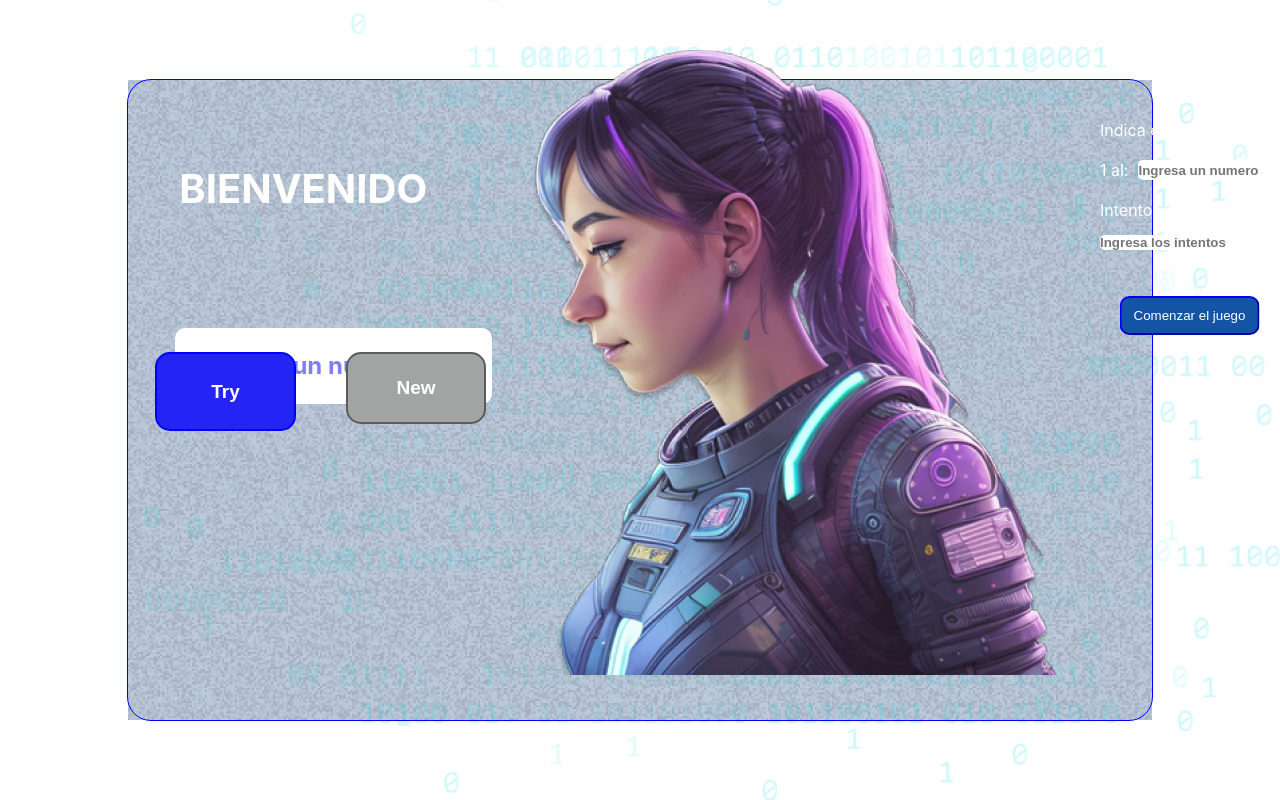
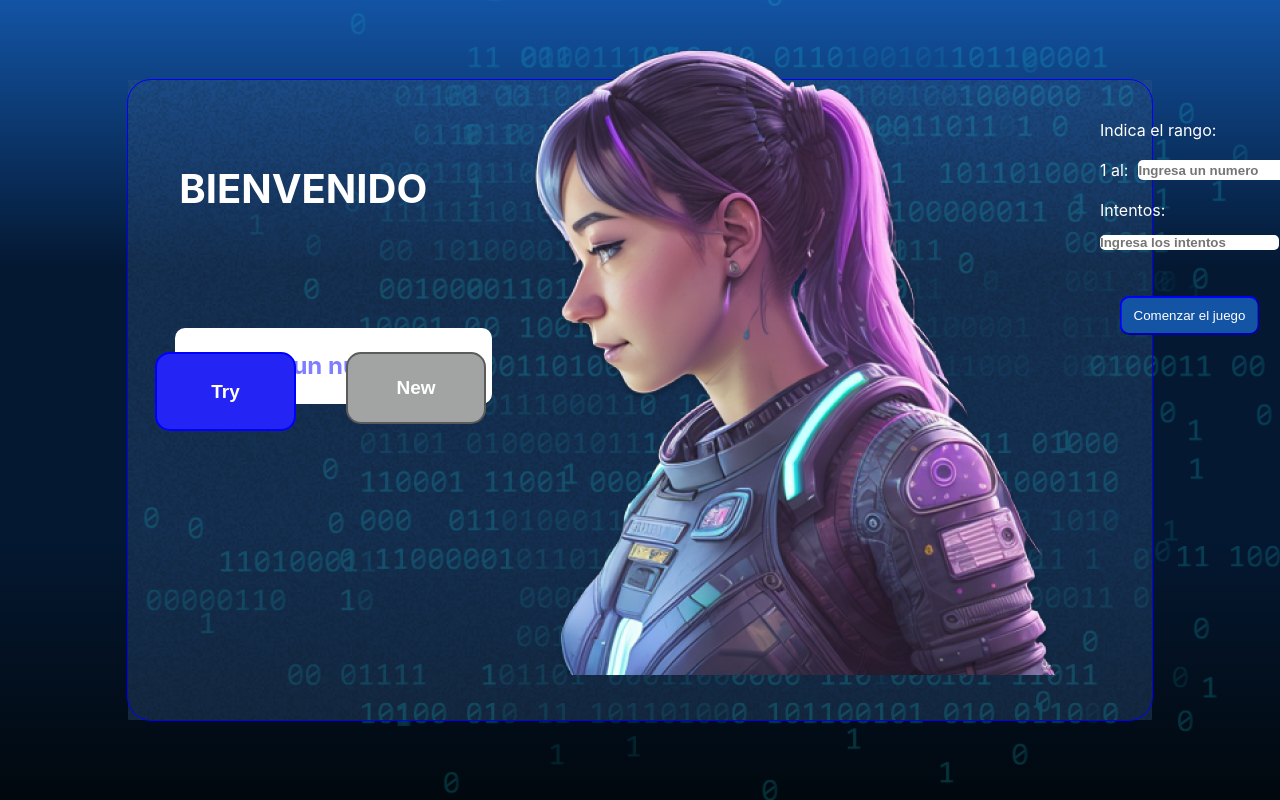
Before and after one commit to FelipeOM26/JS_GAME_INTERFACE, a plain HTML site: page index.html in a window 1280 px wide. Shown: the top 800 px of the page. Drawn offline with Linux system fonts and the light colour scheme.

Commit message:
background agregado

```diff
--- a/style.css
+++ b/style.css
@@ -8,7 +8,7 @@
 
 .body2 {
 
-
+    background: linear-gradient(#1354A5 0%, #041832 33.33%, #041832 66.67%, #01080E 100%);
     height: 100vh;
     display: flex;
     align-items: center;
```
